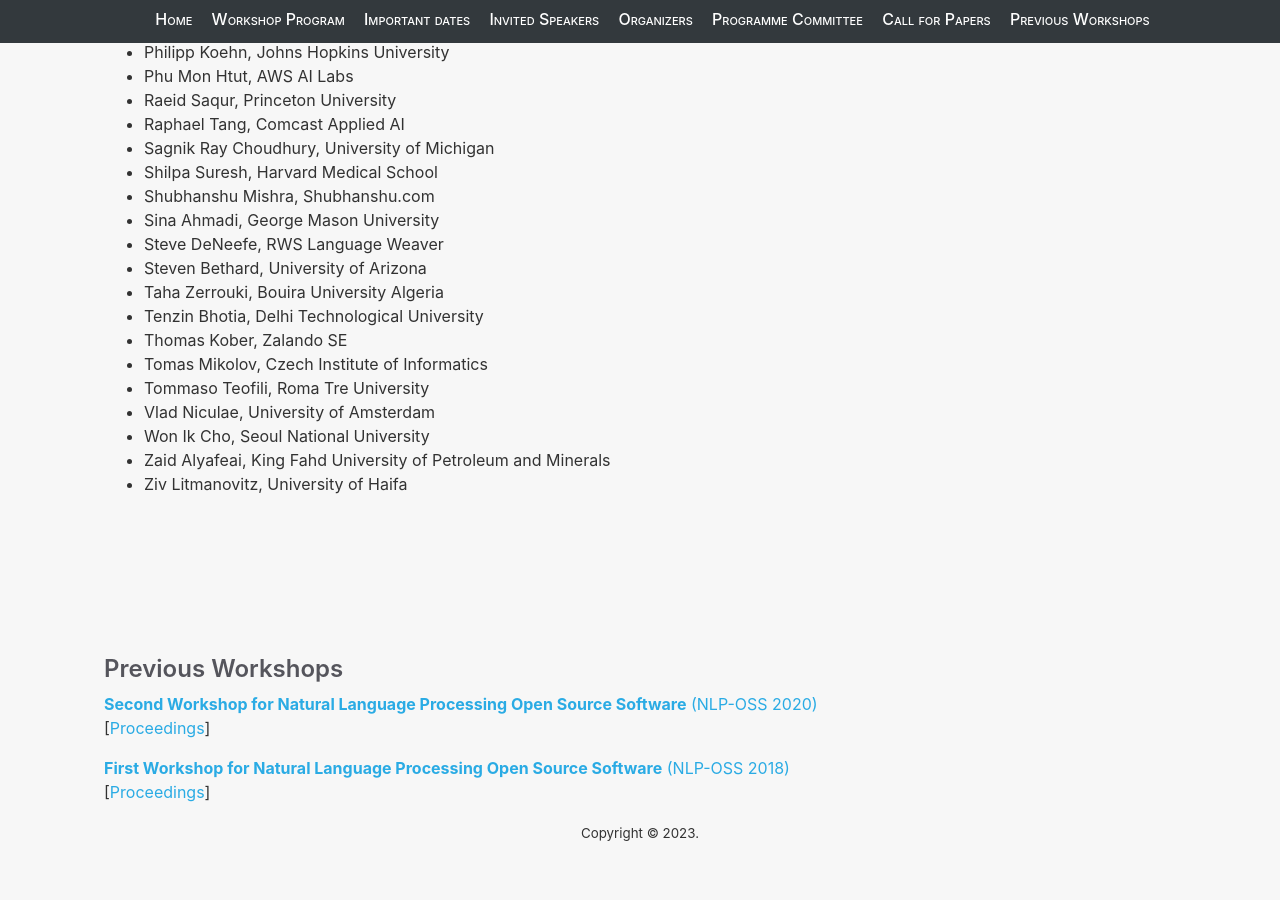
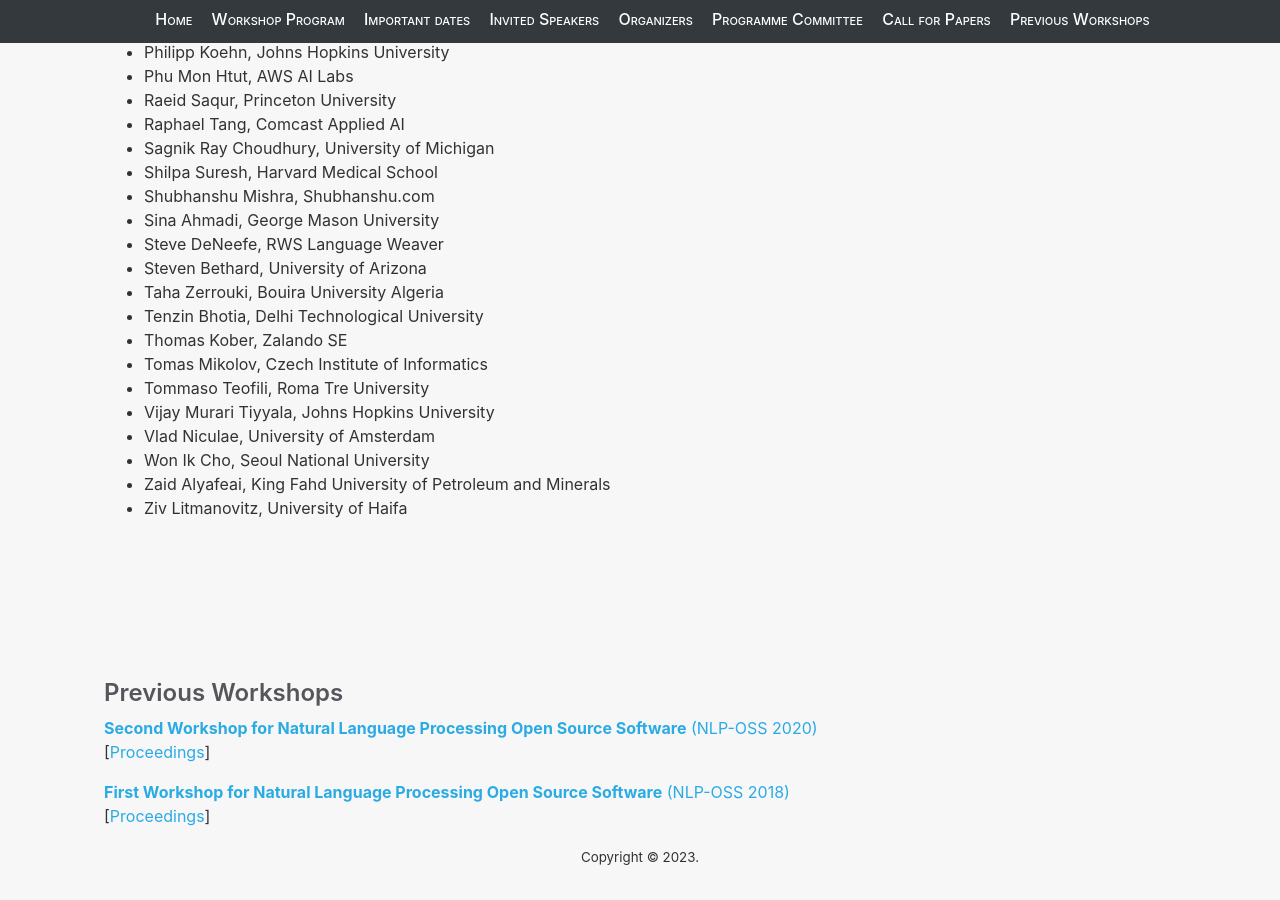
Before and after one commit to nlposs/nlposs.github.io, a Jekyll site: the page built from 2023/index.md, in a window 1280 px wide and 900 px high, scrolled down 4858 px. Built offline with Jekyll 4.4.1, drawn with Linux system fonts in a browser that asks for light colours; before the commit the page ends 5734 px from its top, so only the background shows below that.

Commit message:
Update index.md
Added PC member

```diff
--- a/2023/index.md
+++ b/2023/index.md
@@ -170,6 +170,7 @@
  - Thomas Kober, Zalando SE
  - Tomas Mikolov, Czech Institute of Informatics
  - Tommaso Teofili, Roma Tre University
+ - Vijay Murari Tiyyala, Johns Hopkins University
  - Vlad Niculae, University of Amsterdam
  - Won Ik Cho, Seoul National University
  - Zaid Alyafeai, King Fahd University of Petroleum and Minerals
```
